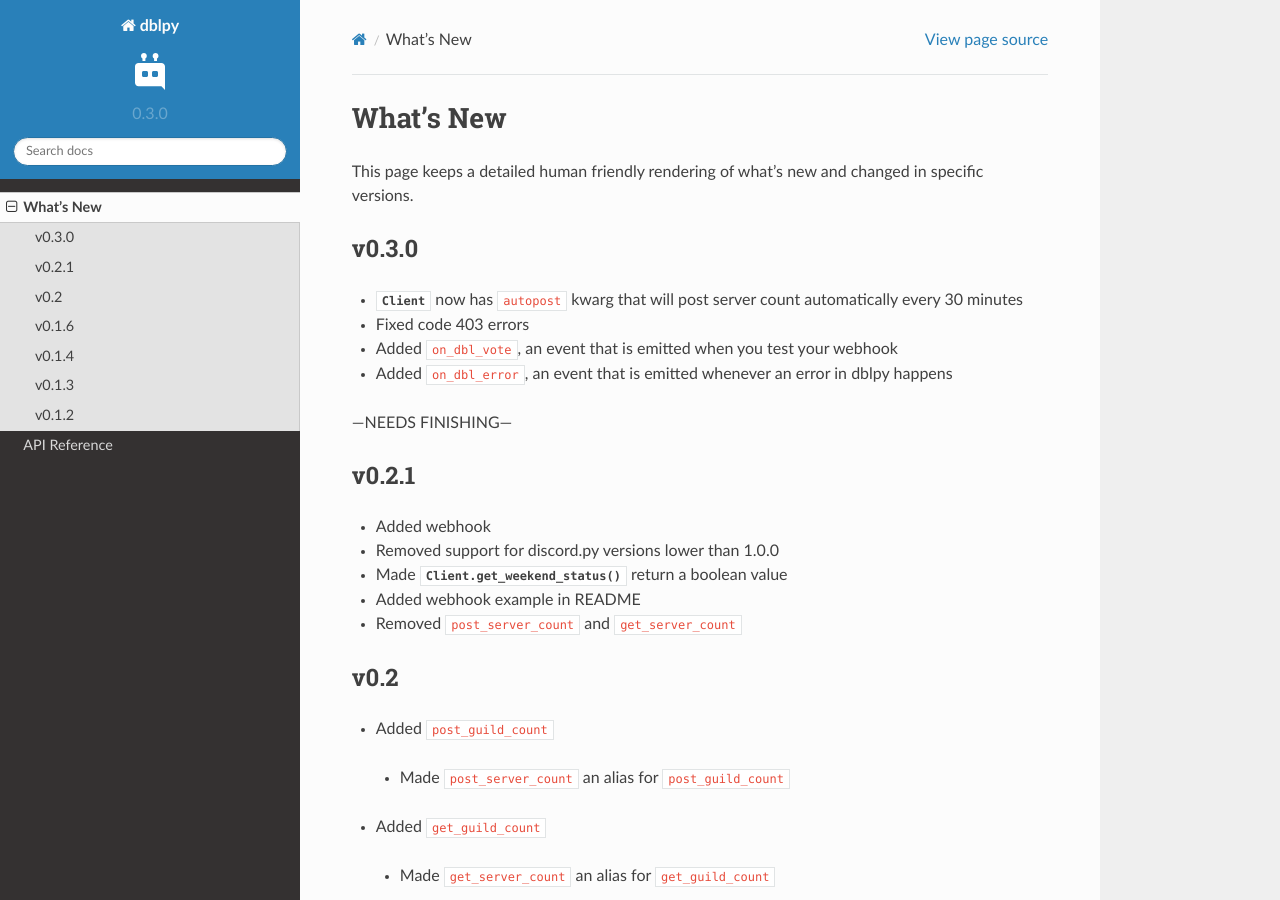
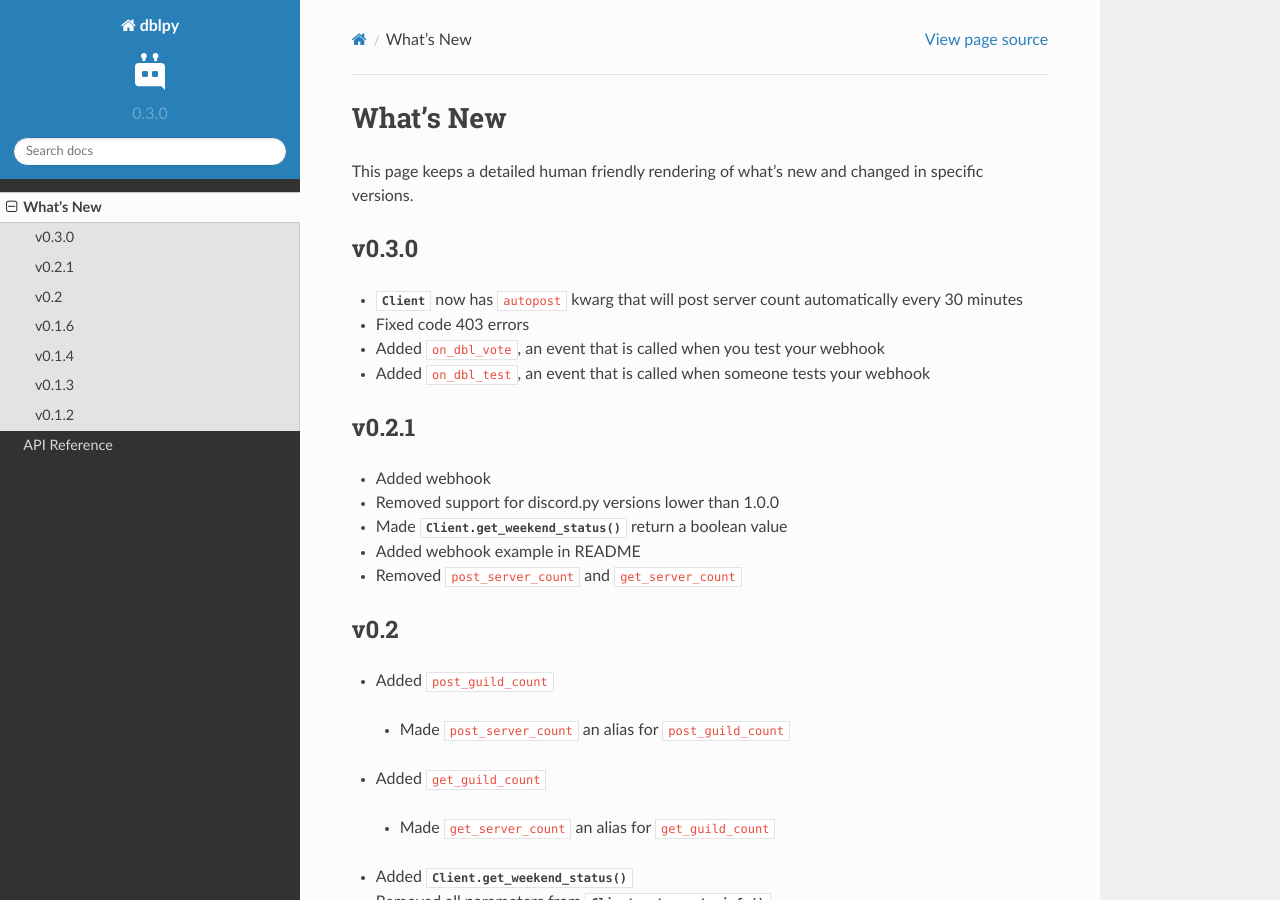
Before and after one commit to Top-gg-Community/python-sdk, a Sphinx documentation site: the page built from docs/whats_new.rst, in a window 1280 px wide and 900 px high. Built offline with Sphinx 7.4.7 and the Read the Docs theme 2.0.0, drawn with Linux system fonts in a browser that asks for light colours.

Commit message:
Added event reference and fixed whats_new [page

```diff
--- a/docs/whats_new.rst
+++ b/docs/whats_new.rst
@@ -14,9 +14,8 @@ v0.3.0
 ------
 * :class:`Client` now has ``autopost`` kwarg that will post server count automatically every 30 minutes
 * Fixed code 403 errors
-* Added ``on_dbl_vote``, an event that is emitted when you test your webhook
-* Added ``on_dbl_error``, an event that is emitted whenever an error in dblpy happens
----NEEDS FINISHING---
+* Added ``on_dbl_vote``, an event that is called when you test your webhook
+* Added ``on_dbl_test``, an event that is called when someone tests your webhook
 
 v0.2.1
 ------
```
Also changed, not shown: docs/api.rst (+45 -0 lines).
